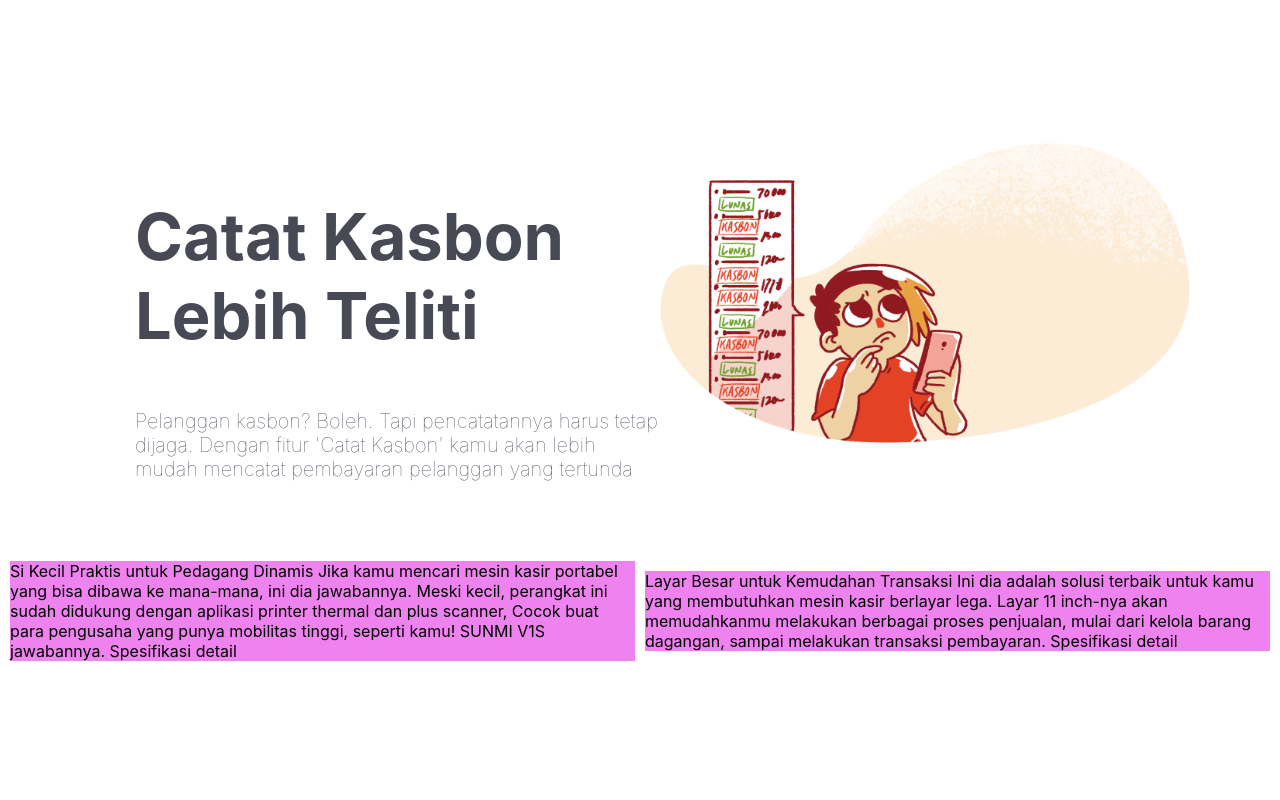
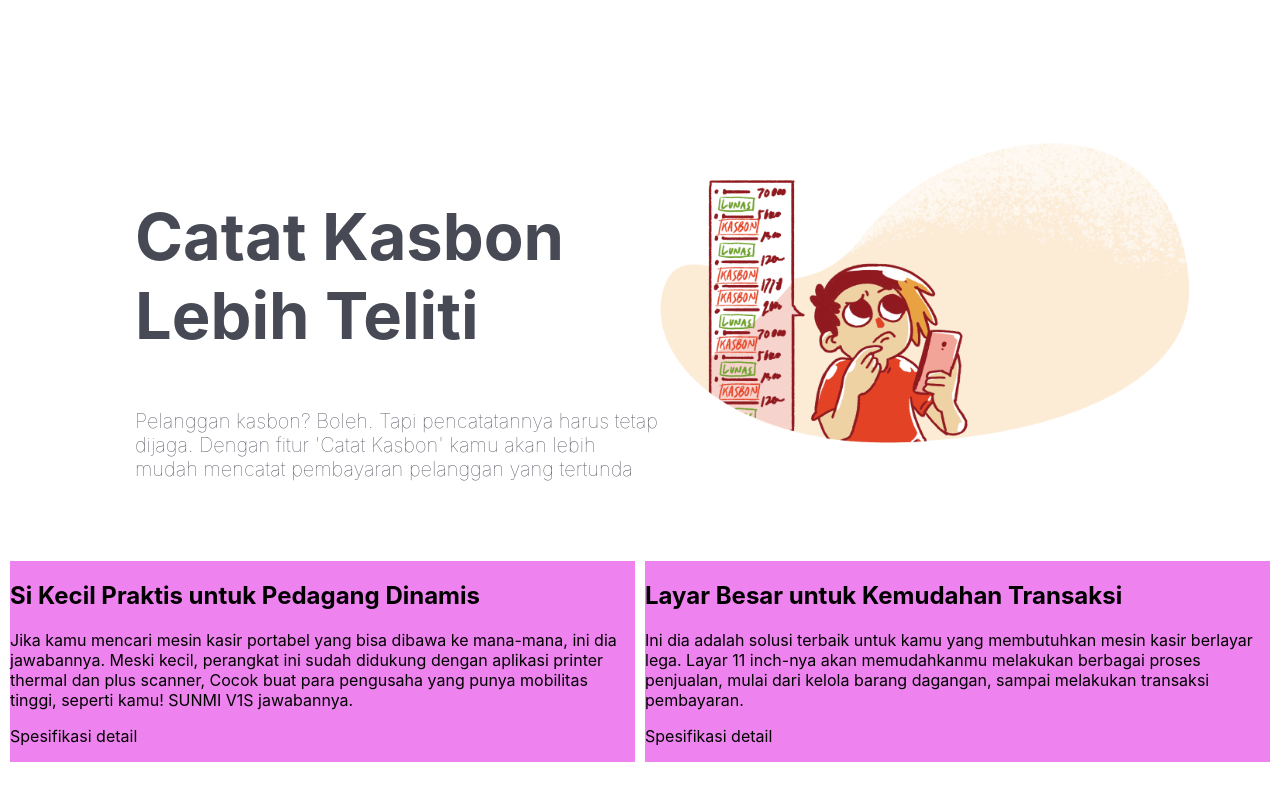
Before and after one commit to uyyoq/Qasir-clone, a React (Create React App) app: page / in a window 1280 px wide. Shown: the part 4069-4869 px from the top of the page. Before the commit the page ends 4840 px from the top, so only its background shows below. Built offline with nearby package versions, Linux system fonts and the light colour scheme.

Commit message:
merapihkan navbar

```diff
--- a/src/Header/Navbar.css
+++ b/src/Header/Navbar.css
@@ -21,12 +21,18 @@
   font-size: 17px;
   color: #474955;
 }
+.Menu1:hover {
+  color: #f04b32;
+}
 
 .Menu2 {
   padding: 35px 0 10px 50px;
   font-weight: 500;
   font-size: 17px;
   color: #474955;
+}
+.Menu2:hover {
+  color: #f04b32;
 }
 
 .Button-Nvbr {
@@ -46,3 +52,6 @@
   font-weight: 800;
   cursor: pointer;
 }
+.button:hover {
+  background-color: rgb(240, 40, 14);
+}
--- a/src/content8/PerangkatKasir.js
+++ b/src/content8/PerangkatKasir.js
@@ -6,18 +6,25 @@ export class PerangkatKasir extends Component {
     return (
       <div className="cont-pk">
         <div className="mesin1">
-          Si Kecil Praktis untuk Pedagang Dinamis Jika kamu mencari mesin kasir
-          portabel yang bisa dibawa ke mana-mana, ini dia jawabannya. Meski
-          kecil, perangkat ini sudah didukung dengan aplikasi printer thermal
-          dan plus scanner, Cocok buat para pengusaha yang punya mobilitas
-          tinggi, seperti kamu! SUNMI V1S jawabannya. Spesifikasi detail
+          <h2 className="1-bold">Si Kecil Praktis untuk Pedagang Dinamis</h2>
+          <p className="1-text">
+            Jika kamu mencari mesin kasir portabel yang bisa dibawa ke
+            mana-mana, ini dia jawabannya. Meski kecil, perangkat ini sudah
+            didukung dengan aplikasi printer thermal dan plus scanner, Cocok
+            buat para pengusaha yang punya mobilitas tinggi, seperti kamu! SUNMI
+            V1S jawabannya.
+          </p>
+          <p className="bttn-1">Spesifikasi detail</p>
         </div>
         <div className="mesin2">
-          Layar Besar untuk Kemudahan Transaksi Ini dia adalah solusi terbaik
-          untuk kamu yang membutuhkan mesin kasir berlayar lega. Layar 11
-          inch-nya akan memudahkanmu melakukan berbagai proses penjualan, mulai
-          dari kelola barang dagangan, sampai melakukan transaksi pembayaran.
-          Spesifikasi detail
+          <h2 className="2-bold">Layar Besar untuk Kemudahan Transaksi</h2>
+          <p className="2-text">
+            Ini dia adalah solusi terbaik untuk kamu yang membutuhkan mesin
+            kasir berlayar lega. Layar 11 inch-nya akan memudahkanmu melakukan
+            berbagai proses penjualan, mulai dari kelola barang dagangan, sampai
+            melakukan transaksi pembayaran.
+          </p>
+          <p className="bttn-2">Spesifikasi detail</p>
         </div>
       </div>
     );
```
